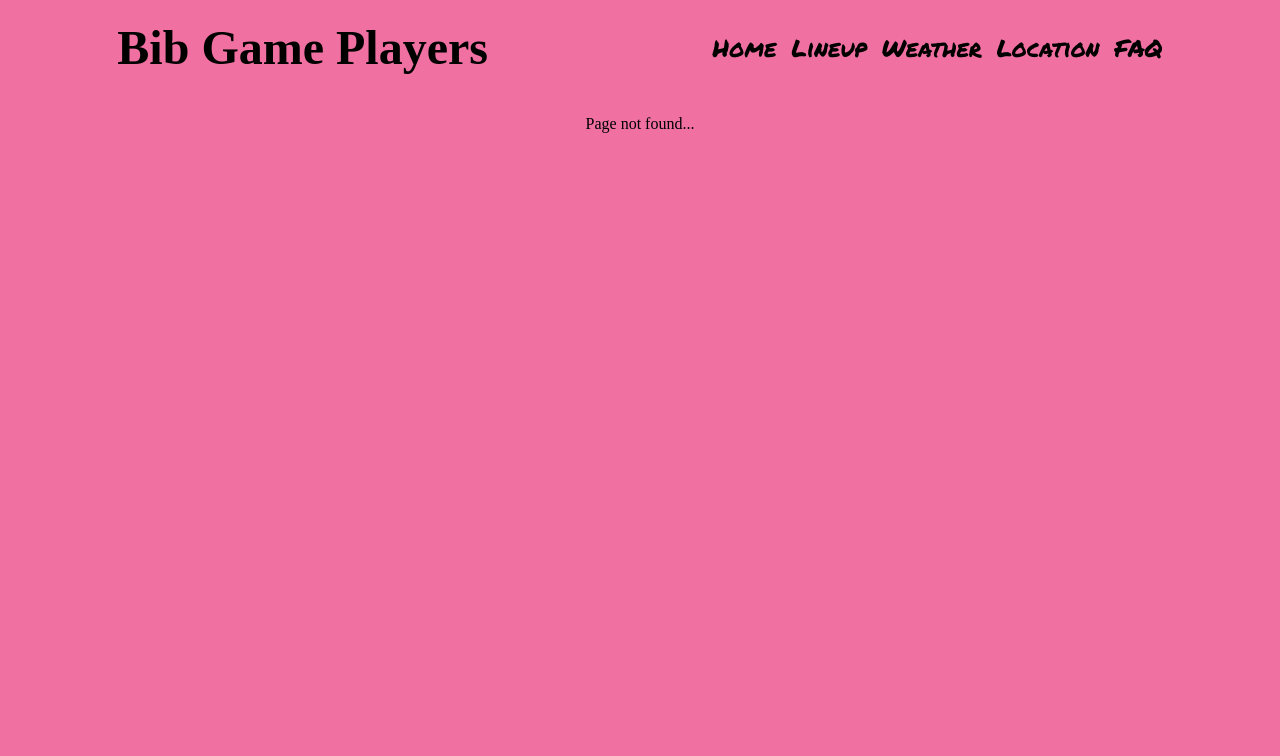
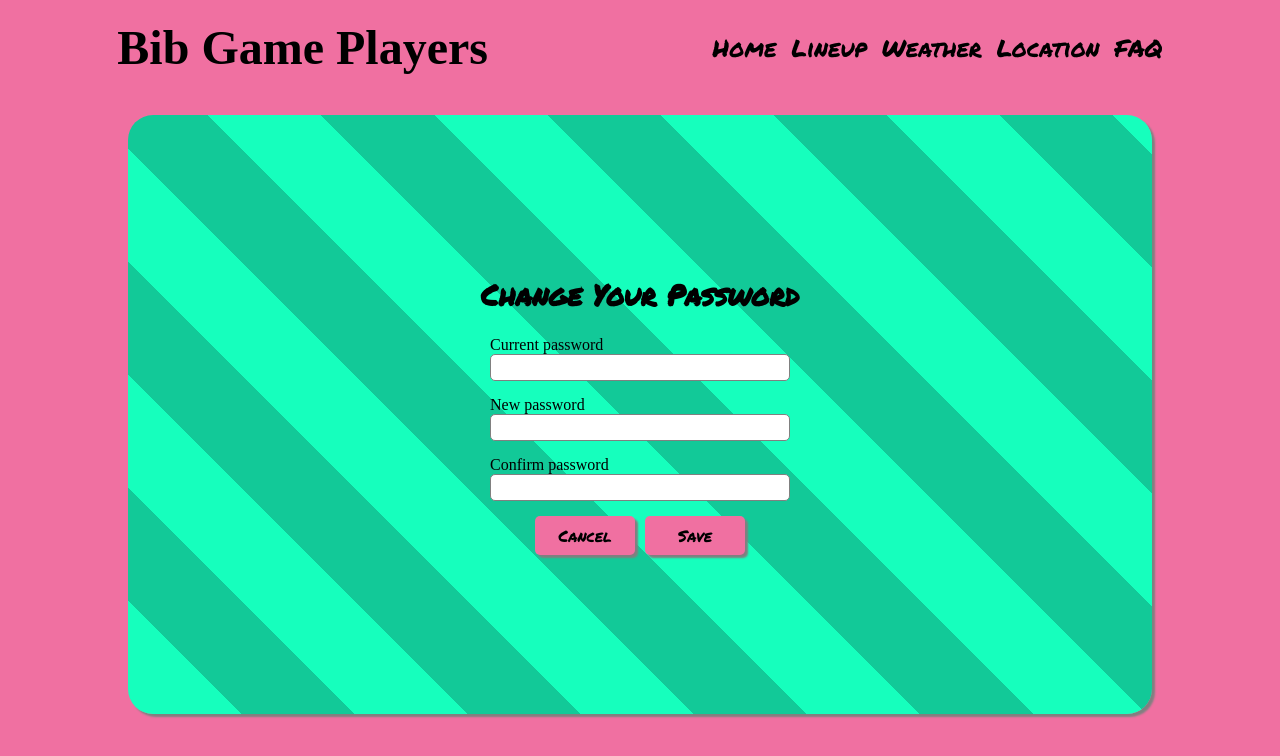
Before and after one commit to hippobobimus/football-organiser, a React (Create React App) app in the folder frontend/: page /edit-password in a window 1280 px wide. Before the commit this address had no page. Shown: the top 756 px of the page. Built offline with nearby package versions, Linux system fonts and the light colour scheme; a web font is replaced by a local one.

Commit message:
added password editing

```diff
--- a/frontend/src/RouteSwitch.js
+++ b/frontend/src/RouteSwitch.js
@@ -13,6 +13,7 @@ import Login from './features/auth/Login';
 import Register from './features/auth/Register';
 import Profile from './features/currentUser/Profile';
 import EditProfile from './features/currentUser/EditProfile';
+import EditPassword from './features/currentUser/EditPassword';
 
 function RouteSwitch() {
   return (
@@ -23,6 +24,7 @@ function RouteSwitch() {
         <Route path='login' element={<Login />} />
         <Route path='profile' element={<Profile />} />
         <Route path='edit-profile' element={<EditProfile />} />
+        <Route path='edit-password' element={<EditPassword />} />
         <Route path='lineup' element={<MatchLineup />} />
         <Route path='weather' element={<MatchWeather />} />
         <Route path='location' element={<MatchLocation />} />
--- /dev/null
+++ b/frontend/src/features/currentUser/EditPassword.js
@@ -0,0 +1,110 @@
+import { useEffect, useState } from 'react';
+import { useDispatch, useSelector } from 'react-redux';
+import { useNavigate } from 'react-router-dom';
+import { Formik } from 'formik';
+
+import { Button, Card, Subtitle } from '../../components/styles';
+import {
+  Form,
+  FormButton,
+  FormButtonContainer,
+  TextInput,
+} from '../../components/form';
+import Spinner from '../../components/spinner/Spinner';
+import { updateCurrentUser, reset } from './currentUserSlice';
+import { updatePasswordSchema } from '../validation/userValidation';
+
+const EditPassword = () => {
+  const dispatch = useDispatch();
+  const navigate = useNavigate();
+  const [updateDone, setUpdateDone] = useState(false);
+  const { status, message } = useSelector((state) => state.currentUser);
+
+  useEffect(() => {
+    if (updateDone && status === 'success') {
+      dispatch(reset());
+      navigate('/profile');
+    }
+  }, [dispatch, navigate, status, updateDone]);
+
+  const handleSubmit = (values) => {
+    dispatch(updateCurrentUser(values));
+    setUpdateDone(true);
+  };
+
+  const handleCancel = () => {
+    dispatch(reset());
+    navigate('/profile');
+  };
+
+  const handleBack = () => {
+    dispatch(reset());
+    navigate('/profile');
+  };
+
+  if (status === 'error') {
+    return (
+      <Card>
+        <Subtitle>Something went wrong...</Subtitle>
+        <p>{message}</p>
+        <Button type='button' onClick={handleBack}>
+          Back
+        </Button>
+      </Card>
+    );
+  }
+
+  if (status === 'loading') {
+    return (
+      <Card>
+        <Spinner />
+      </Card>
+    );
+  }
+
+  return (
+    <Card>
+      <Subtitle>Change Your Password</Subtitle>
+
+      <Formik
+        initialValues={{
+          currentPassword: '',
+          newPassword: '',
+          confirmPassword: '',
+        }}
+        validationSchema={updatePasswordSchema}
+        onSubmit={handleSubmit}
+      >
+        {(formik) => (
+          <Form>
+            <TextInput
+              label='Current password'
+              name='currentPassword'
+              type='password'
+            />
+            <TextInput
+              label='New password'
+              name='newPassword'
+              type='password'
+            />
+            <TextInput
+              label='Confirm password'
+              name='confirmPassword'
+              type='password'
+            />
+            <FormButtonContainer>
+              <FormButton type='button' onClick={handleCancel}>
+                Cancel
+              </FormButton>
+              <FormButton type='submit' disabled={formik.isSubmitting}>
+                Save
+              </FormButton>
+            </FormButtonContainer>
+          </Form>
+        )}
+      </Formik>
+    </Card>
+  );
+};
+
+export default EditPassword;
--- a/frontend/src/features/currentUser/Profile.js
+++ b/frontend/src/features/currentUser/Profile.js
@@ -12,6 +12,7 @@ import {
 import * as Styled from './Profile.styles';
 import Spinner from '../../components/spinner/Spinner';
 import { getCurrentUser, reset } from './currentUserSlice';
+import { logout } from '../auth/authSlice';
 
 const ProfileInfo = ({ data }) => {
   const dispatch = useDispatch();
@@ -47,6 +48,7 @@ const ProfileInfo = ({ data }) => {
 
 const Profile = () => {
   const dispatch = useDispatch();
+  const navigate = useNavigate();
   const { data, status, message } = useSelector((state) => state.currentUser);
 
   useEffect(() => {
@@ -55,11 +57,22 @@ const Profile = () => {
     }
   }, [dispatch, status]);
 
+  const handleChangePassword = () => {
+    navigate('/edit-password');
+    dispatch(reset());
+  };
+
+  const handleLogout = () => {
+    dispatch(logout());
+    navigate('/');
+    dispatch(reset());
+  };
+
   if (status === 'error') {
     return (
       <Card>
         <Subtitle>Something went wrong...</Subtitle>
-        <p>Error: {message}</p>
+        <p>{message}</p>
       </Card>
     );
   }
@@ -76,8 +89,8 @@ const Profile = () => {
     <Card>
       <Subtitle>Hi {data.firstName}!</Subtitle>
       <ProfileInfo data={data} />
-      <SmallButton>Change Password</SmallButton>
-      <Button>Logout</Button>
+      <SmallButton onClick={handleChangePassword}>Change Password</SmallButton>
+      <Button onClick={handleLogout}>Logout</Button>
     </Card>
   );
 };
```
